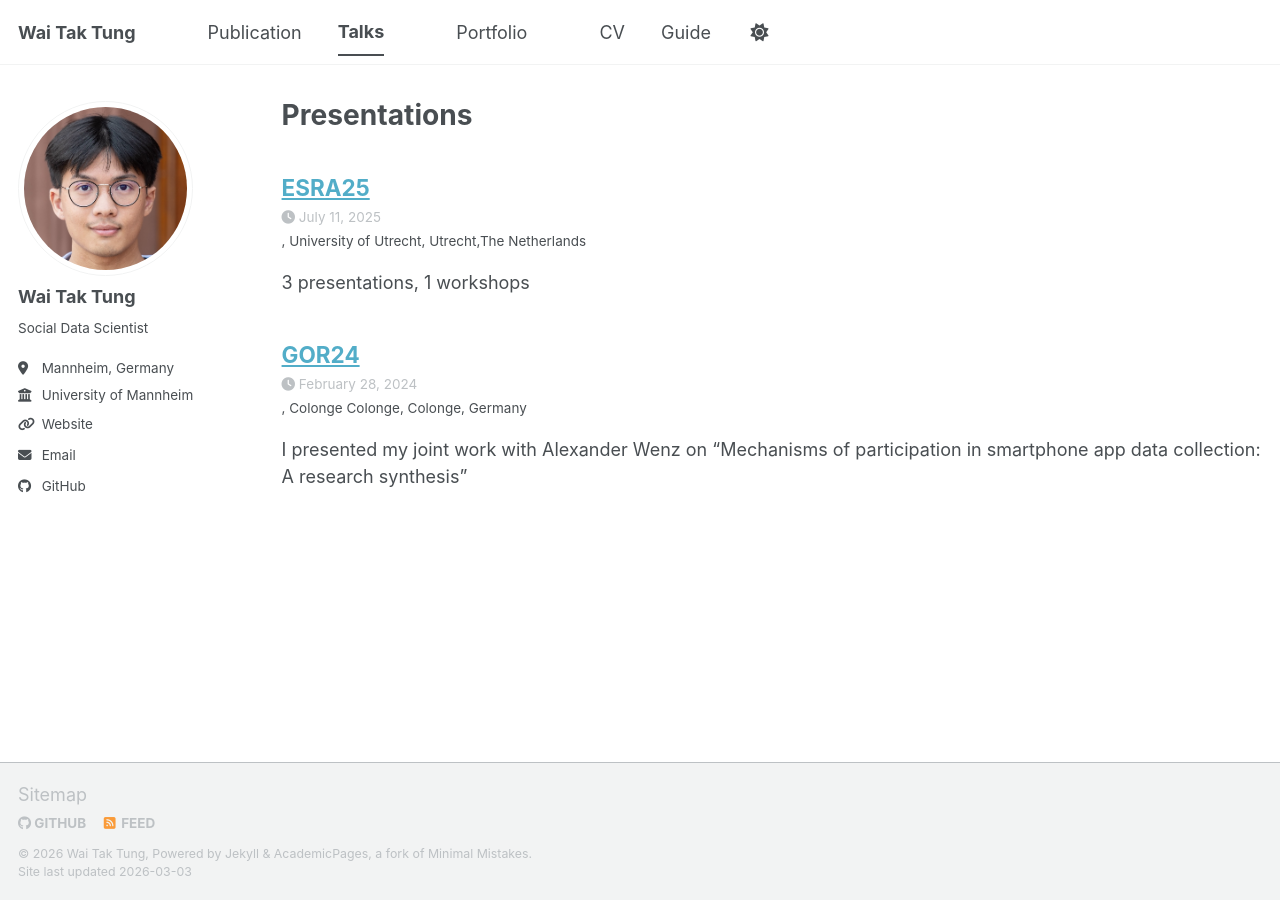
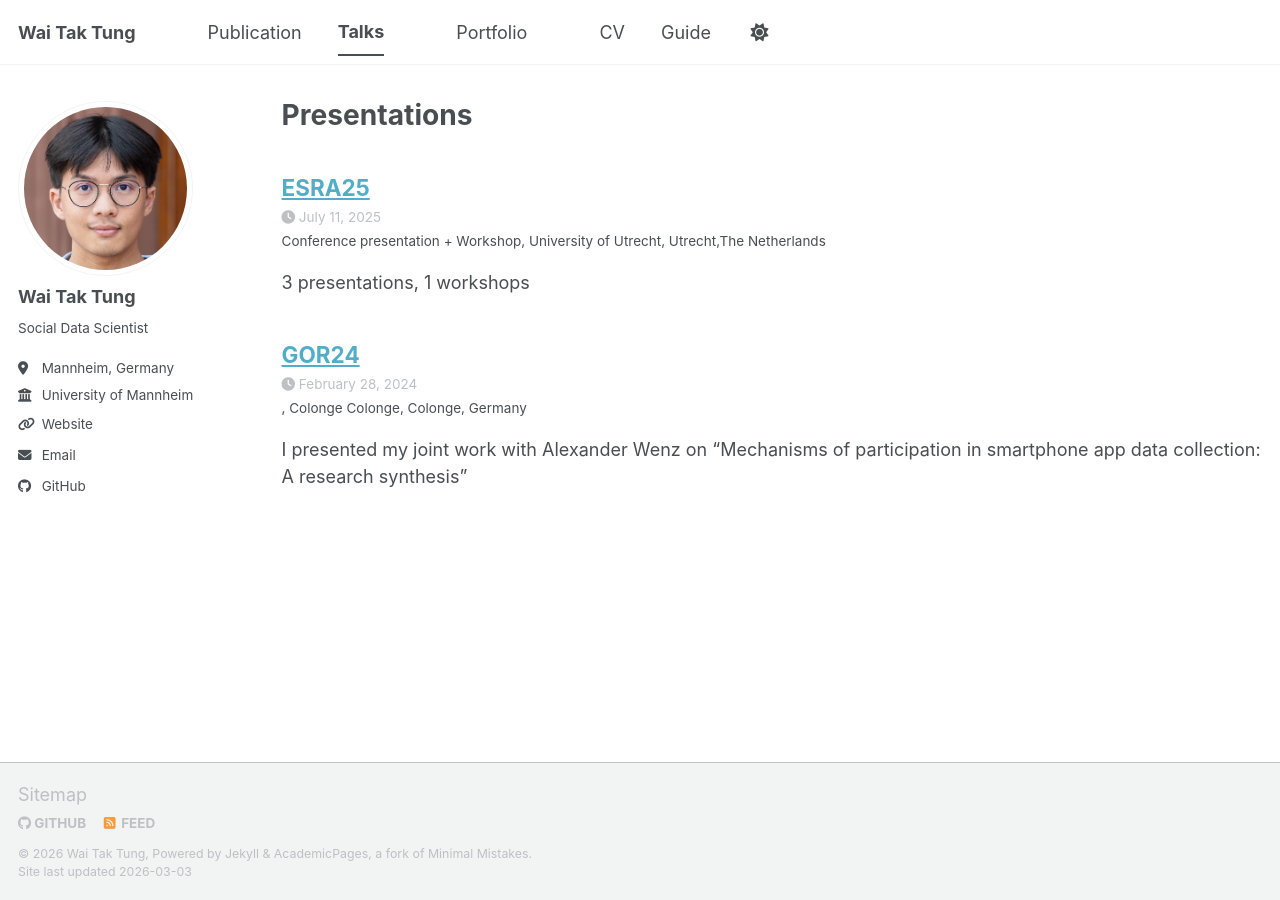
Before and after one commit to wttung/wttung.github.io, a Jekyll site: the page built from _pages/talks.html, in a window 1280 px wide. Built offline with Jekyll 4.4.1, drawn with Linux system fonts in a browser that asks for light colours; a script bundle is joined from its source files by our own code; library files that are not in the unit come from our copies.

Commit message:
Update ESRA25.md

```diff
--- a/_talks/ESRA25.md
+++ b/_talks/ESRA25.md
@@ -1,7 +1,7 @@
 ---
 title: "ESRA25"
 collection: Conference presentation
-type:
+type: Conference presentation + Workshop
 permalink:
 venue: "University of Utrecht"
 date: 2025-07-11
```
